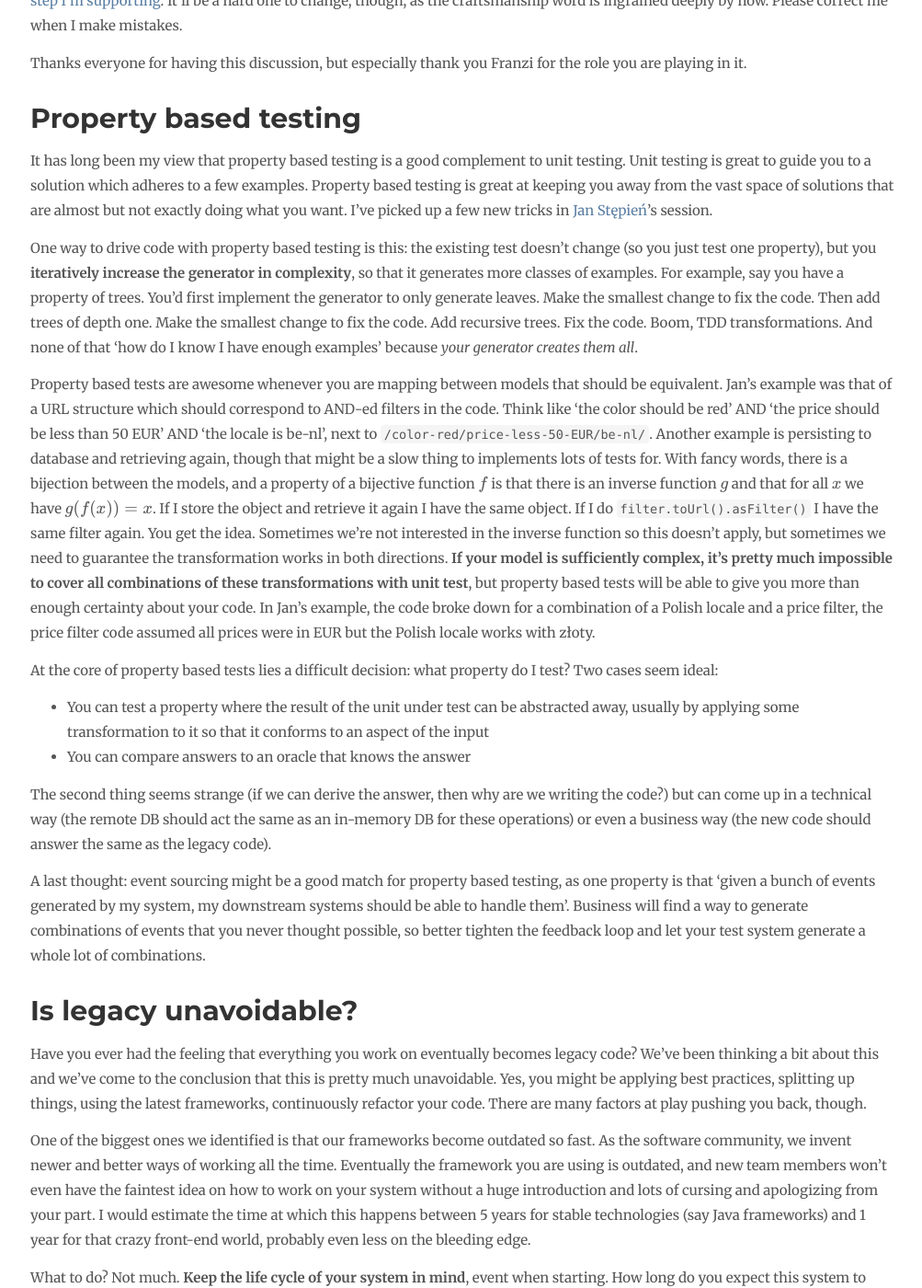
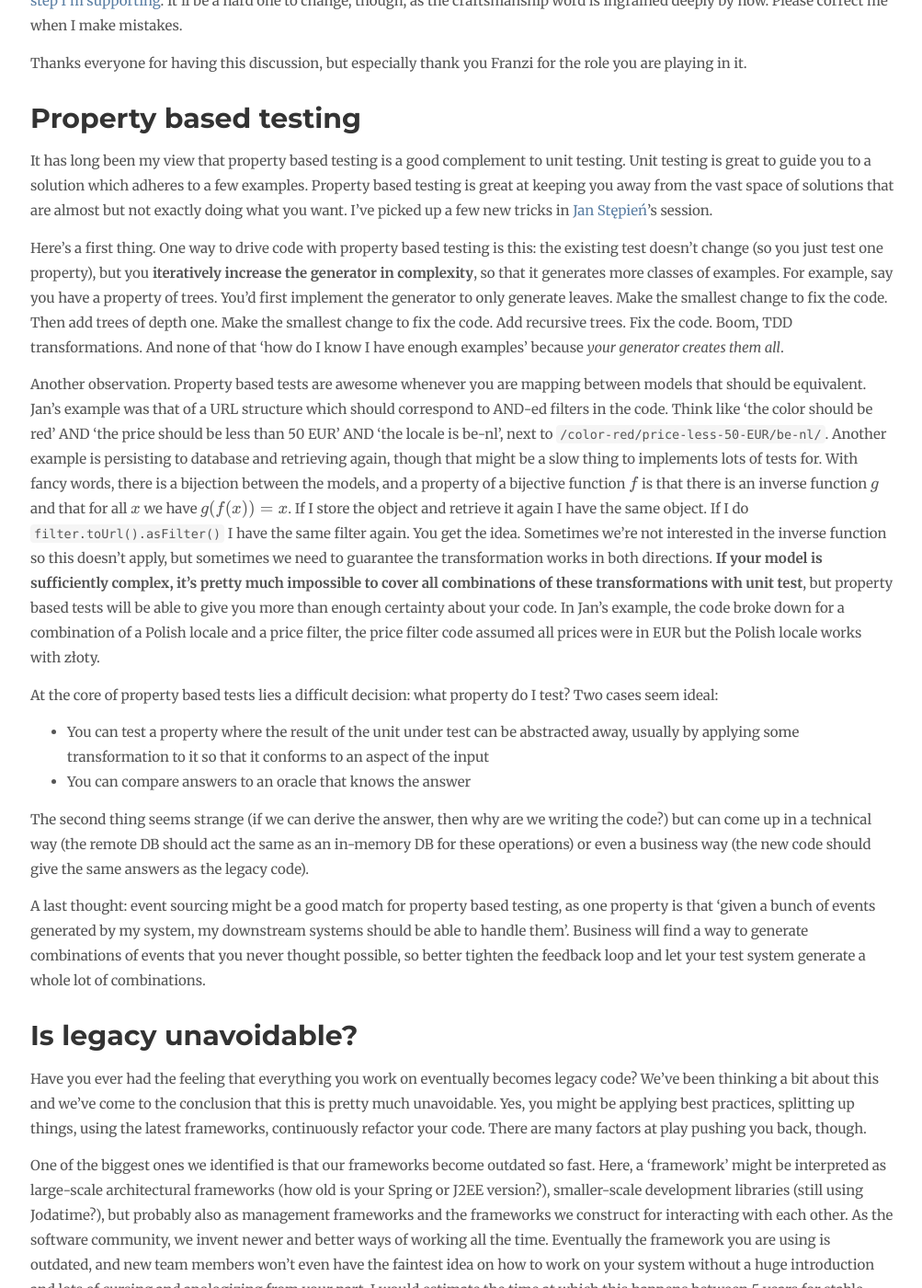
Before and after one commit to verhoevenv/verhoevenv.github.io, a Jekyll site: the page built from _posts/2017-09-18-socrates-de.md, in a window 1280 px wide and 1400 px high, scrolled down 638 px. Shown: the whole window at 92% size, without its empty margins (137-1140 px from the left). Built offline with Jekyll 4.4.1, drawn with Linux system fonts in a browser that asks for light colours; nearby versions of some CDN libraries; formulas are drawn with MathJax 3; comment, search, counter and statistics services are not loaded; some of the changed text lies outside the part shown.

Commit message:
Some improvements to blog post

````diff
--- a/_posts/2017-09-18-socrates-de.md
+++ b/_posts/2017-09-18-socrates-de.md
@@ -13,33 +13,33 @@
 # Craft, not craftsmanship
 Firstly, notice how I said aspiring software _crafter_, not craftsman, in the previous paragraph. This is deliberate. The unconference happened less than a month after the infamous [Google memo](https://en.wikipedia.org/wiki/Google%27s_Ideological_Echo_Chamber) was released, and the debate was still raging heavily. It probably still is whenever you read this. Personally, I don't want to join this discussion, as I could only speak from privileged position, but I'm happy to follow along and try to adapt my habits to create a welcoming and safe space for everyone.
 
-One of the issues that was discussed is the inherently gendered word crafts_man_ship. [Changing craftsmanship to craft is a logical step I'm supporting](https://twitter.com/Singsalad/status/896640390241103872). It'll be a hard one to change, though, as the craftsmanship word is ingrained deeply by now. Please correct me when I make mistakes.
+One of the issues that was discussed is the inherently gendered word crafts*man*ship. [Changing craftsmanship to craft is a logical step I'm supporting](https://twitter.com/Singsalad/status/896640390241103872). It'll be a hard one to change, though, as the craftsmanship word is ingrained deeply by now. Please correct me when I make mistakes.
 
 Thanks everyone for having this discussion, but especially thank you Franzi for the role you are playing in it.
 
 # Property based testing
 It has long been my view that property based testing is a good complement to unit testing. Unit testing is great to guide you to a solution which adheres to a few examples. Property based testing is great at keeping you away from the vast space of solutions that are almost but not exactly doing what you want. I've picked up a few new tricks in [Jan Stępień](https://twitter.com/janstepien)'s session.
 
-One way to drive code with property based testing is this: the existing test doesn't change (so you just test one property), but you **iteratively increase the generator in complexity**, so that it generates more classes of examples. For example, say you have a property of trees. You'd first implement the generator to only generate leaves. Make the smallest change to fix the code. Then add trees of depth one. Make the smallest change to fix the code. Add recursive trees. Fix the code. Boom, TDD transformations. And none of that 'how do I know I have enough examples' because _your generator creates them all_.
+Here's a first thing. One way to drive code with property based testing is this: the existing test doesn't change (so you just test one property), but you **iteratively increase the generator in complexity**, so that it generates more classes of examples. For example, say you have a property of trees. You'd first implement the generator to only generate leaves. Make the smallest change to fix the code. Then add trees of depth one. Make the smallest change to fix the code. Add recursive trees. Fix the code. Boom, TDD transformations. And none of that 'how do I know I have enough examples' because _your generator creates them all_.
 
-Property based tests are awesome whenever you are mapping between models that should be equivalent. Jan's example was that of a URL structure which should correspond to AND-ed filters in the code. Think like 'the color should be red' AND 'the price should be less than 50 EUR' AND 'the locale is be-nl', next to ```/color-red/price-less-50-EUR/be-nl/```. Another example is persisting to database and retrieving again, though that might be a slow thing to implements lots of tests for. With fancy words, there is a bijection between the models, and a property of a bijective function $$f$$ is that there is an inverse function $$g$$ and that for all $$x$$ we have $$g(f(x)) = x$$. If I store the object and retrieve it again I have the same object. If I do ```filter.toUrl().asFilter()``` I have the same filter again. You get the idea. Sometimes we're not interested in the inverse function so this doesn't apply, but sometimes we need to guarantee the transformation works in both directions. **If your model is sufficiently complex, it's pretty much impossible to cover all combinations of these transformations with unit test**, but property based tests will be able to give you more than enough certainty about your code. In Jan's example, the code broke down for a combination of a Polish locale and a price filter, the price filter code assumed all prices were in EUR but the Polish locale works with złoty.
+Another observation. Property based tests are awesome whenever you are mapping between models that should be equivalent. Jan's example was that of a URL structure which should correspond to AND-ed filters in the code. Think like 'the color should be red' AND 'the price should be less than 50 EUR' AND 'the locale is be-nl', next to ```/color-red/price-less-50-EUR/be-nl/```. Another example is persisting to database and retrieving again, though that might be a slow thing to implements lots of tests for. With fancy words, there is a bijection between the models, and a property of a bijective function $$f$$ is that there is an inverse function $$g$$ and that for all $$x$$ we have $$g(f(x)) = x$$. If I store the object and retrieve it again I have the same object. If I do ```filter.toUrl().asFilter()``` I have the same filter again. You get the idea. Sometimes we're not interested in the inverse function so this doesn't apply, but sometimes we need to guarantee the transformation works in both directions. **If your model is sufficiently complex, it's pretty much impossible to cover all combinations of these transformations with unit test**, but property based tests will be able to give you more than enough certainty about your code. In Jan's example, the code broke down for a combination of a Polish locale and a price filter, the price filter code assumed all prices were in EUR but the Polish locale works with złoty.
 
 At the core of property based tests lies a difficult decision: what property do I test? Two cases seem ideal:
 * You can test a property where the result of the unit under test can be abstracted away, usually by applying some transformation to it so that it conforms to an aspect of the input
 * You can compare answers to an oracle that knows the answer
 
-The second thing seems strange (if we can derive the answer, then why are we writing the code?) but can come up in a technical way (the remote DB should act the same as an in-memory DB for these operations) or even a business way (the new code should answer the same as the legacy code).
+The second thing seems strange (if we can derive the answer, then why are we writing the code?) but can come up in a technical way (the remote DB should act the same as an in-memory DB for these operations) or even a business way (the new code should give the same answers as the legacy code).
 
 A last thought: event sourcing might be a good match for property based testing, as one property is that 'given a bunch of events generated by my system, my downstream systems should be able to handle them'. Business will find a way to generate combinations of events that you never thought possible, so better tighten the feedback loop and let your test system generate a whole lot of combinations.
 
 # Is legacy unavoidable?
 Have you ever had the feeling that everything you work on eventually becomes legacy code? We've been thinking a bit about this and we've come to the conclusion that this is pretty much unavoidable. Yes, you might be applying best practices, splitting up things, using the latest frameworks, continuously refactor your code. There are many factors at play pushing you back, though.
 
-One of the biggest ones we identified is that our frameworks become outdated so fast. As the software community, we invent newer and better ways of working all the time. Eventually the framework you are using is outdated, and new team members won't even have the faintest idea on how to work on your system without a huge introduction and lots of cursing and apologizing from your part. I would estimate the time at which this happens between 5 years for stable technologies (say Java frameworks) and 1 year for that crazy front-end world, probably even less on the bleeding edge.
+One of the biggest ones we identified is that our frameworks become outdated so fast. Here, a 'framework' might be interpreted as large-scale architectural frameworks (how old is your Spring or J2EE version?), smaller-scale development libraries (still using Jodatime?), but probably also as management frameworks and the frameworks we construct for interacting with each other. As the software community, we invent newer and better ways of working all the time. Eventually the framework you are using is outdated, and new team members won't even have the faintest idea on how to work on your system without a huge introduction and lots of cursing and apologizing from your part. I would estimate the time at which this happens between 5 years for stable technologies (say Java frameworks) and 1 year for that crazy front-end world, probably even less on the bleeding edge.
 
 What to do? Not much. **Keep the life cycle of your system in mind**, event when starting. How long do you expect this system to last? Be realistic about this, 'forever' means infinite costs. **Optimize for replaceability, not maintainability**: it's often easier to recreate loosely coupled parts of the system with the newest insights, than try and polish whatever rotten parts you already have. This is not necessarily a call for microservices but they do seem to help a whole lot in that regard.
 
-Refactoring, good documentation, proper tests, all these things can definitely help to delay legacy, and I'd argue often beyond the expected life duration of a project. Not doing those things will definitely ensure you have legacy code even while still very actively working on it, which your clients will not appreciate. So this is also not a call to drop those practices because it's unavoidable anyway.
+Refactoring, good documentation, proper tests, all these things can definitely help to delay legacy, and I'd argue often beyond the expected life duration of a project. Not doing those things will definitely ensure you have legacy code even while still very actively working on it, which your clients will not appreciate. So this is certainly not a call to drop those practices!
 
 Thanks [Cédric Crevier](https://twitter.com/CedricCrevier) for bringing this discussion to SoCraTes. It did change my perspective!
 
@@ -57,7 +57,7 @@
 * Corda! It's a distributed ledger (but not a blockchain) where a private network of actors can sign transactions privately between them, but with the same proof-of-transaction guarantees as your next-door blockchain. It's written in Kotlin! And it has a bunch of [really awful-awkward-awesome banker jokes](https://github.com/corda/corda/blob/8f0ea714b39ee9c92f76fcd4b699bd217636eba4/node/src/main/kotlin/net/corda/node/internal/NodeStartup.kt#L280) from which is randomly selects one at startup. Thanks to Rocío Molina Atienza for hosting a session on this!
 * Idris is magic, and [Type Driven Development with Idris](https://www.manning.com/books/type-driven-development-with-idris) is an example of great technical writing. Once again, thanks to Jan (who else, right?) for his session on this.
 * Orion isn't even visible in summer. I've been confusing it with Cassiopeia all my life.
-* On that note, anything goes at SoCraTes. We've gone stargazing (thank you [Andreas Gnyp](https://twitter.com/andreasgnyp), there were a lot of board games, there was dancing and volleyball and some woke up at 6 AM (or stayed awake?) to watch the Mayweather vs McGregor boxing match.
+* On that note, anything goes at SoCraTes. We've gone stargazing (thank you [Andreas Gnyp](https://twitter.com/andreasgnyp)), there were a lot of board games, there was dancing and volleyball and some woke up at 6 AM (or stayed awake?) to watch the Mayweather vs McGregor boxing match.
 * And related to that, I contributed to a developer Fiasco ruleset. You can find the rules [on GitHub](https://github.com/haslers/fiasco-dev-edition). Thanks, [Toni Rheker](https://twitter.com/offbyoni), for hosting this session. We'll be sure to play this at SoCraTes BE!
 * I always used to say that I don't know any German except for the word _Bahnhof_ from travelling by train in Germany once. Turns out that's an actual German idiom: _Ich verstehe nur Bahnhof_, meaning something like "I don't understand anything about it".
 * A lot of friction is reduced by the [awesome scheduling app](https://openspaceorg.github.io). It's so great to use. No more half-readable and hopefully not-outdated photos of the marketplace. Seriously, any open space where the marketplace is not visible from all locations should probably jump on this. Thank you, [Jason Peper](https://twitter.com/jason_peper), for your work on this!
````
